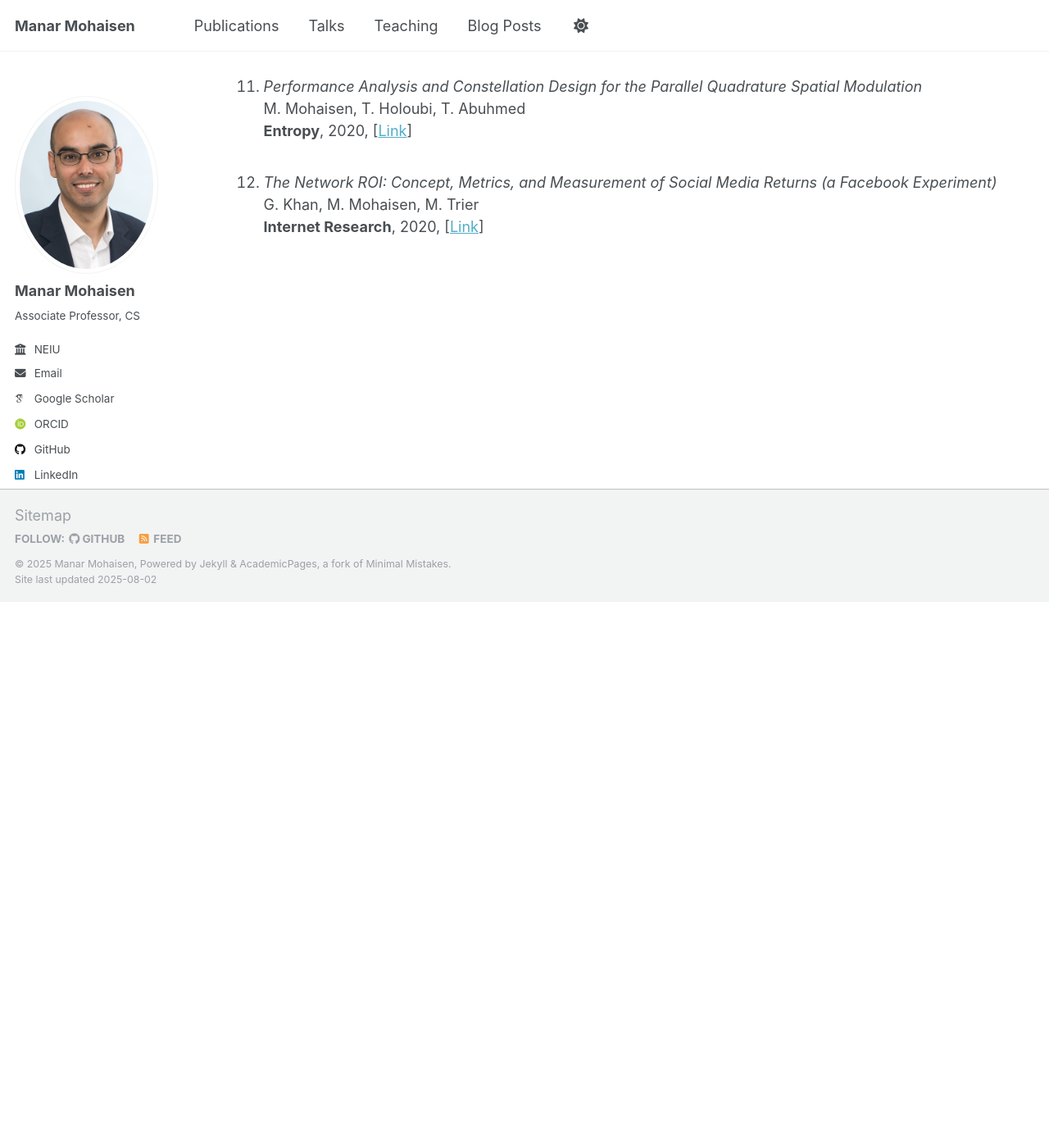
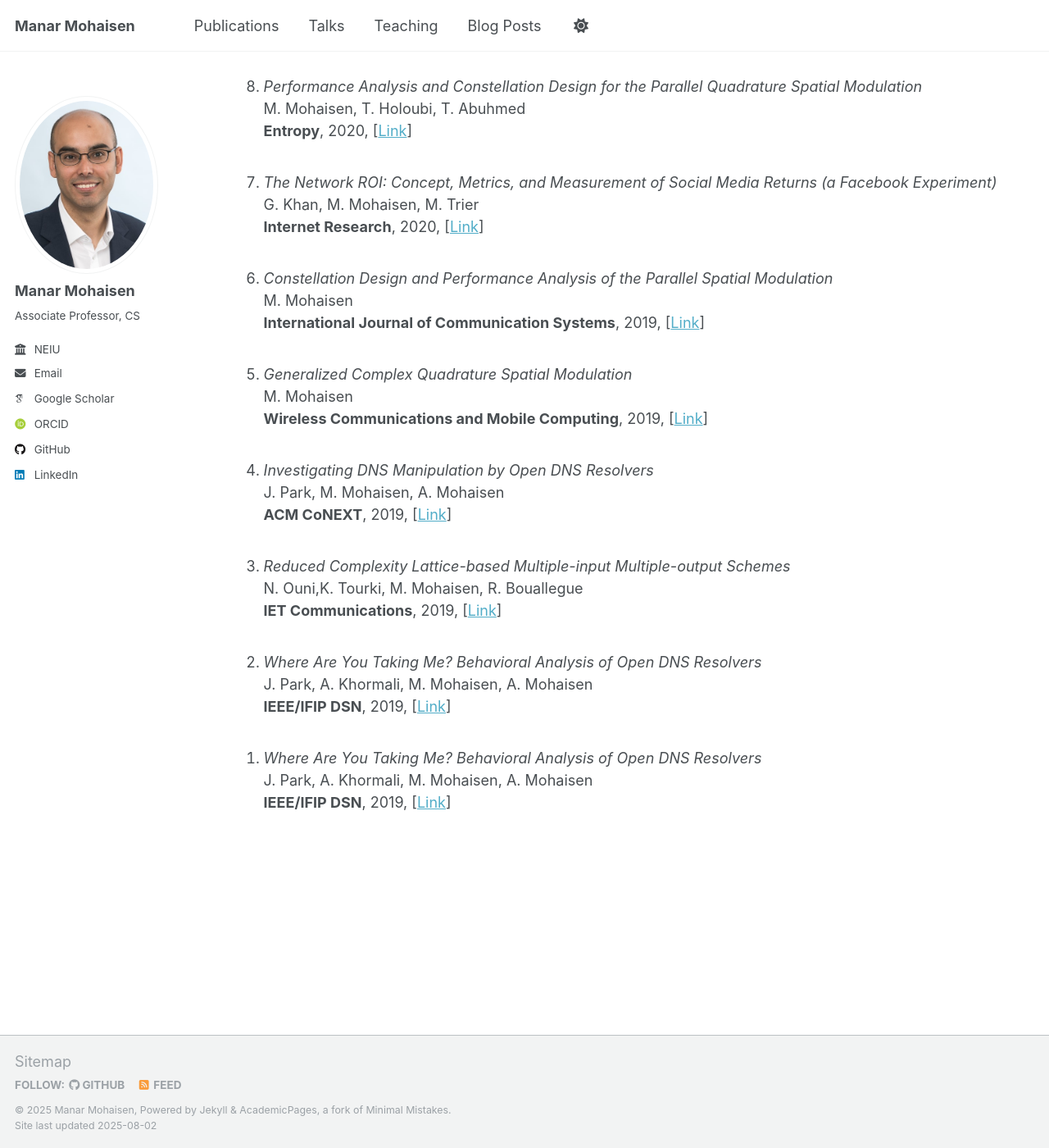
Before and after one commit to manarmohaisen/manarmohaisen.github.io, a Jekyll site: the page built from _pages/publications.html, in a window 1280 px wide and 1400 px high, scrolled down 1250 px. Shown: the whole window at 82% size. Built offline with Jekyll 4.4.1, drawn with Linux system fonts in a browser that asks for light colours; some web fonts are replaced; a script that is not in the unit is left out; before the commit the page ends 1984 px from its top, so only the background shows below that.

Commit message:
Update publications.html

```diff
--- a/_pages/publications.html
+++ b/_pages/publications.html
@@ -14,7 +14,7 @@ author_profile: true
   <div class="wordwrap">You can also find my articles on <a href="{{site.author.googlescholar}}">my Google Scholar profile</a>.</div>
 {% endif %} -->
 
-<ol>
+<ol reversed>
   <li>
     <em>Industry-Specific Vulnerability Assessment</em><br>
     M. Alkinoon, H. Althebeiti, A. Alkinoon, M. Mohaisen, S. Salem, D. Mohaisen<br>
@@ -98,6 +98,48 @@ author_profile: true
     <strong>Internet Research</strong>, 2020, [<a https://www.emerald.com/intr/article-abstract/30/2/631/390907/The-network-ROIConcept-metrics-and-measurement-of?redirectedFrom=fulltext" target="_blank">Link</a>]
   </li>
   <br>
+
+  <li>
+    <em>Constellation Design and Performance Analysis of the Parallel Spatial Modulation</em><br>
+    M. Mohaisen<br>
+    <strong>International Journal of Communication Systems</strong>, 2019, [<a "https://onlinelibrary.wiley.com/doi/10.1002/dac.4165" target="_blank">Link</a>]
+  </li>
+  <br>
+
+    <li>
+    <em>Generalized Complex Quadrature Spatial Modulation</em><br>
+    M. Mohaisen<br>
+    <strong>Wireless Communications and Mobile Computing</strong>, 2019, [<a "https://onlinelibrary.wiley.com/doi/10.1155/2019/3137927" target="_blank">Link</a>]
+  </li>
+  <br>
+
+  <li>
+    <em>Investigating DNS Manipulation by Open DNS Resolvers</em><br>
+    J. Park, M. Mohaisen, A. Mohaisen<br>
+    <strong>ACM CoNEXT</strong>, 2019, [<a "https://dl.acm.org/doi/10.1145/3360468.3368172" target="_blank">Link</a>]
+  </li>
+  <br>
+
+  <li>
+    <em>Reduced Complexity Lattice-based Multiple-input Multiple-output Schemes</em><br>
+    N. Ouni,K. Tourki, M. Mohaisen, R. Bouallegue<br>
+    <strong>IET Communications</strong>, 2019, [<a "https://ietresearch.onlinelibrary.wiley.com/doi/epdf/10.1049/iet-com.2018.5586" target="_blank">Link</a>]
+  </li>
+  <br>
+
+  <li>
+    <em>Where Are You Taking Me? Behavioral Analysis of Open DNS Resolvers</em><br>
+    J. Park, A. Khormali, M. Mohaisen, A. Mohaisen<br>
+    <strong>IEEE/IFIP DSN</strong>, 2019, [<a "https://ieeexplore.ieee.org/document/8809494" target="_blank">Link</a>]
+  </li>
+  <br>
+
+  <li>
+    <em>Where Are You Taking Me? Behavioral Analysis of Open DNS Resolvers</em><br>
+    J. Park, A. Khormali, M. Mohaisen, A. Mohaisen<br>
+    <strong>IEEE/IFIP DSN</strong>, 2019, [<a "https://ieeexplore.ieee.org/document/8809494" target="_blank">Link</a>]
+  </li>
+
 </ol>
 
 <!-- {% include base_path %}
```
